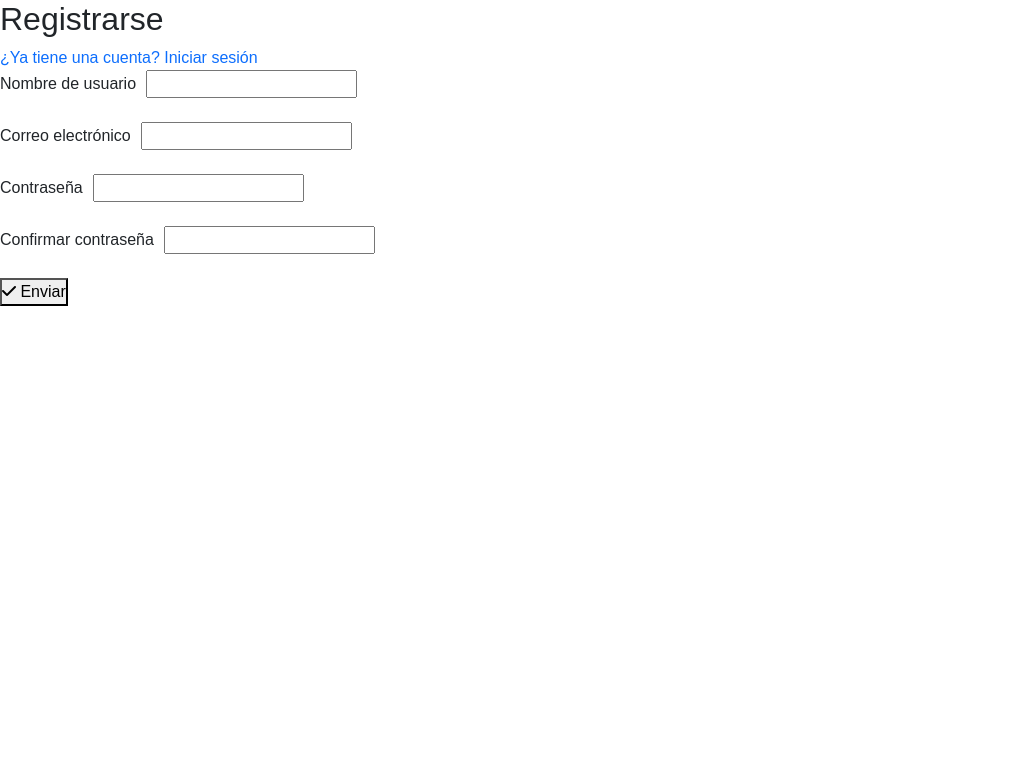
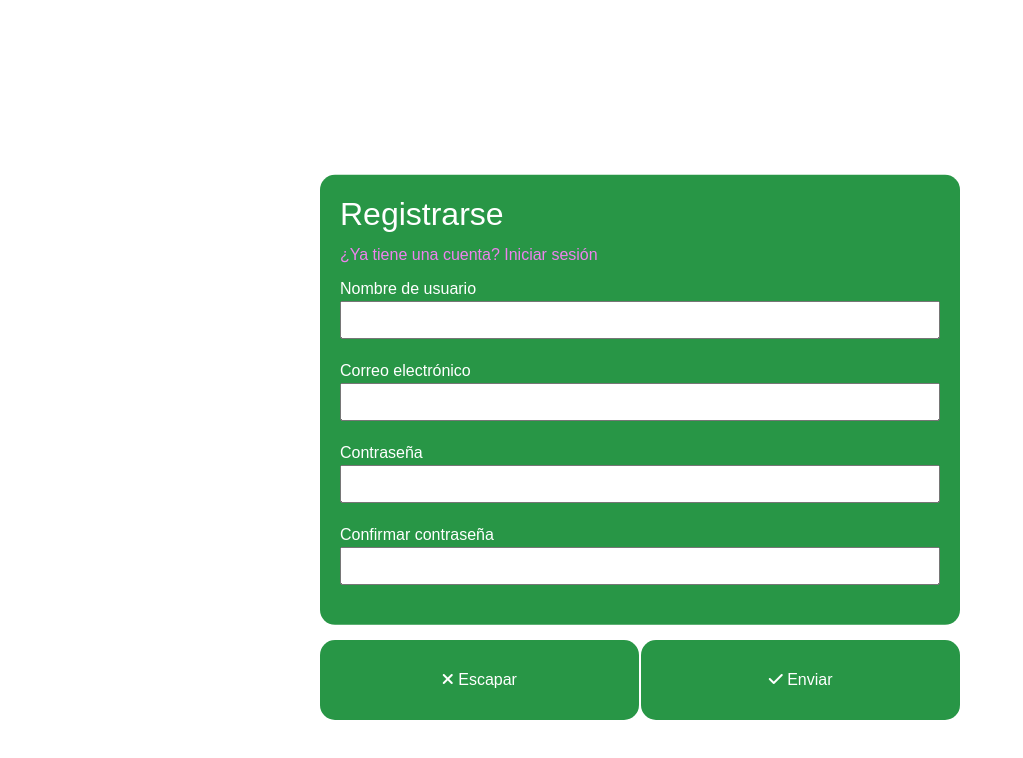
Before and after one commit to the-kevin89/ReciclajeVGB, an Angular app: page /registro in a window 1280 px wide. Shown: the top 758 px of the page, without its empty margins (0-1023 px from the left). Built offline with nearby package versions, Linux system fonts and the light colour scheme.

Commit message:
UI
UI de la página de Registro e Inicio de sesión

```diff
--- a/src/app/pages/inicio-sesion/inicio-sesion.component.css
+++ b/src/app/pages/inicio-sesion/inicio-sesion.component.css
@@ -1,10 +1,66 @@
-*   {
-    --margin-aña: 10px;
+#elNombre{
+    margin-top: 10px;
 }
 
-#nombreEmailLogin{
-    margin-left: var(--margin-aña);
+.contenedor {
+    background-color: #289646;
+    max-width: fit-content;
+    position: absolute;
+    top: 50%;
+    left: 50%;
+    transform: translate(-50%, -50%);
+    color: #fff;
+    padding: 20px;
+    border-radius: 15px;
 }
-#contrasenaLogin{
-    margin-left: var(--margin-aña);
+
+a {
+    color: violet;
 }
+
+a:hover {
+    color: purple;
+}
+
+input {
+    width: 100%;
+    padding: 5px;
+    margin-bottom: 20px;
+}
+
+button {
+    color: #fff;
+    background-color:#289646;
+    padding: 5px 10px;
+    bottom: 20.7%;
+    position: fixed;
+    border: none;
+    height: 10%;
+    width: 23.63%;
+    margin-top: 10px;
+    border-radius: 15px;
+}
+
+button#escapar {
+    left: 26.25%;
+}
+
+button#escapar:hover, button#enviar:hover {
+    background-color: #3fb45e;
+}
+
+button#enviar {
+    right: 26.25%;
+}
+
+#si {
+    width: 1%;
+}
+
+button a {
+    color: #fff;
+}
+
+h2 {
+    margin-bottom: 10px;
+}
--- a/src/app/pages/inicio-sesion/inicio-sesion.component.html
+++ b/src/app/pages/inicio-sesion/inicio-sesion.component.html
@@ -1,12 +1,16 @@
-<h2>Iniciar sesión</h2>
+<div class="contenedor">
+    <h2>Iniciar sesión</h2>
 
-<a routerLink="../registro">¿No tiene una cuenta? Registrarse</a>
-<form action="" method="post">
-    <label for="nombre">Nombre de usuario o email</label>
-    <input type="text" name="nombreEmailLogin" id="nombreEmailLogin" required><br><br>
+    <a routerLink="../registro">¿No tiene una cuenta? Registrarse</a>
+    <form action="" method="post">
+        <label for="nombreEmailLogin" id="elNombre">Nombre de usuario o email</label>
+        <input type="text" name="nombreEmailLogin" id="nombreEmailLogin" maxlength="50" required>
 
-    <label for="contrasena">Contraseña</label>
-    <input type="password" name="contrasenaLogin" id="contrasenaLogin" required><br><br>
+        <label for="contrasenaLogin">Contraseña</label>
+        <input type="password" name="contrasenaLogin" id="contrasenaLogin" maxlength="127" required>
+    </form>
+</div>
 
-    <button type="submit"><i class="fa fa-check"></i> Enviar</button>
-</form>
+<a routerLink="inicio"><button type="button" id="escapar"><i class="fa-solid fa-xmark"></i> Escapar</button></a>
+<div id="si"></div>
+<button type="submit" id="enviar"><i class="fa fa-check"></i> Enviar</button>
--- a/src/app/pages/registro/registro.component.css
+++ b/src/app/pages/registro/registro.component.css
@@ -1,16 +1,66 @@
-*   {
-    --margin-aña: 10px;
+#elNombre{
+    margin-top: 10px;
 }
 
-#nombreRegister{
-    margin-left: var(--margin-aña);
+.contenedor {
+    background-color: #289646;
+    max-width: fit-content;
+    position: absolute;
+    top: 50%;
+    left: 50%;
+    transform: translate(-50%, -50%);
+    color: #fff;
+    padding: 20px;
+    border-radius: 15px;
 }
-#emailRegister{
-    margin-left: var(--margin-aña);
+
+a {
+    color: violet;
 }
-#contrasenaRegister{
-    margin-left: var(--margin-aña);
+
+a:hover {
+    color: purple;
 }
-#contrasenaRegister2{
-    margin-left: var(--margin-aña);
+
+input {
+    width: 100%;
+    padding: 5px;
+    margin-bottom: 20px;
 }
+
+button {
+    color: #fff;
+    background-color:#289646;
+    padding: 5px 10px;
+    bottom: 10%;
+    position: fixed;
+    border: none;
+    height: 10%;
+    width: 24.9%;
+    margin-top: 10px;
+    border-radius: 15px;
+}
+
+button#escapar {
+    left: 25%;
+}
+
+button#escapar:hover, button#enviar:hover {
+    background-color: #3fb45e;
+}
+
+button#enviar {
+    right: 25%;
+}
+
+#si {
+    width: 1%;
+}
+
+button a {
+    color: #fff;
+}
+
+h2 {
+    margin-bottom: 10px;
+}
--- a/src/app/pages/registro/registro.component.html
+++ b/src/app/pages/registro/registro.component.html
@@ -1,18 +1,22 @@
-<h2>Registrarse</h2>
+<div class="contenedor">
+    <h2>Registrarse</h2>
 
-<a routerLink="../inicio-sesion">¿Ya tiene una cuenta? Iniciar sesión</a>
-<form action="" method="post">
-    <label for="nombre">Nombre de usuario</label>
-    <input type="text" name="nombreRegister" id="nombreRegister" maxlength="25" required><br><br>
+    <a routerLink="../inicio-sesion">¿Ya tiene una cuenta? Iniciar sesión</a>
+    <form action="" method="post">
+        <label for="nombreRegister" id="elNombre">Nombre de usuario</label>
+        <input type="text" name="nombreRegister" id="nombreRegister" maxlength="25" required>
 
-    <label for="email">Correo electrónico</label>
-    <input type="email" name="emailRegister" id="emailRegister" required><br><br>
+        <label for="emailRegister">Correo electrónico</label>
+        <input type="email" name="emailRegister" id="emailRegister" maxlength="50" required>
 
-    <label for="contrasena">Contraseña</label>
-    <input type="password" name="contrasenaRegister" id="contrasenaRegister" required><br><br>
+        <label for="contrasenaRegister">Contraseña</label>
+        <input type="password" name="contrasenaRegister" id="contrasenaRegister" maxlength="127" required>
 
-    <label for="contrasena2">Confirmar contraseña</label>
-    <input type="password" name="contrasenaRegister2" id="contrasenaRegister2"><br><br>
+        <label for="contrasenaRegister2">Confirmar contraseña</label>
+        <input type="password" name="contrasenaRegister2" id="contrasenaRegister2" maxlength="127" required>
+    </form>
+</div>
 
-    <button type="submit"><i class="fa fa-check"></i> Enviar</button>
-</form>
+<a routerLink="inicio"><button type="button" id="escapar"><i class="fa-solid fa-xmark"></i> Escapar</button></a>
+<div id="si"></div>
+<button type="submit" id="enviar"><i class="fa fa-check"></i> Enviar</button>
```
